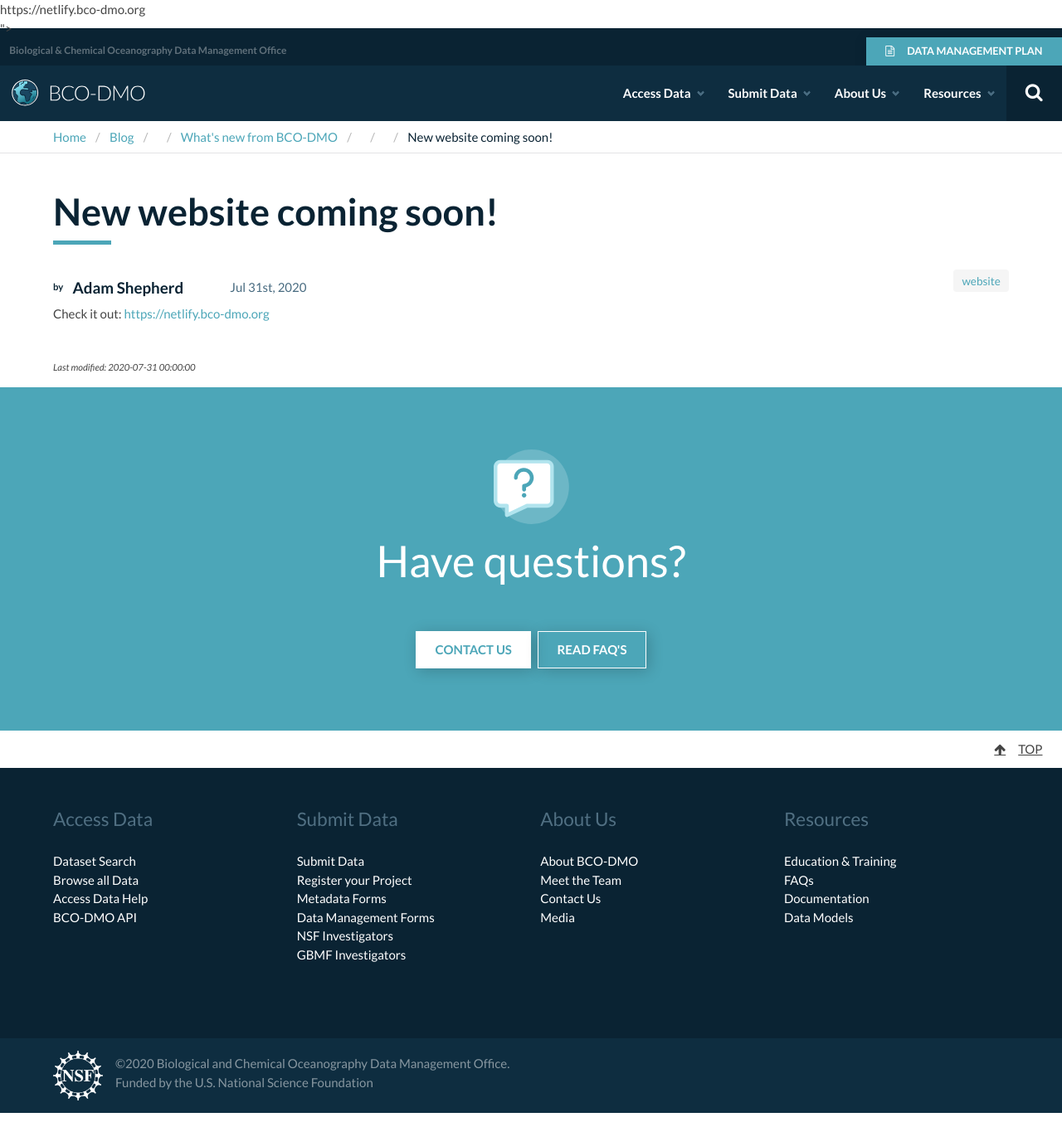
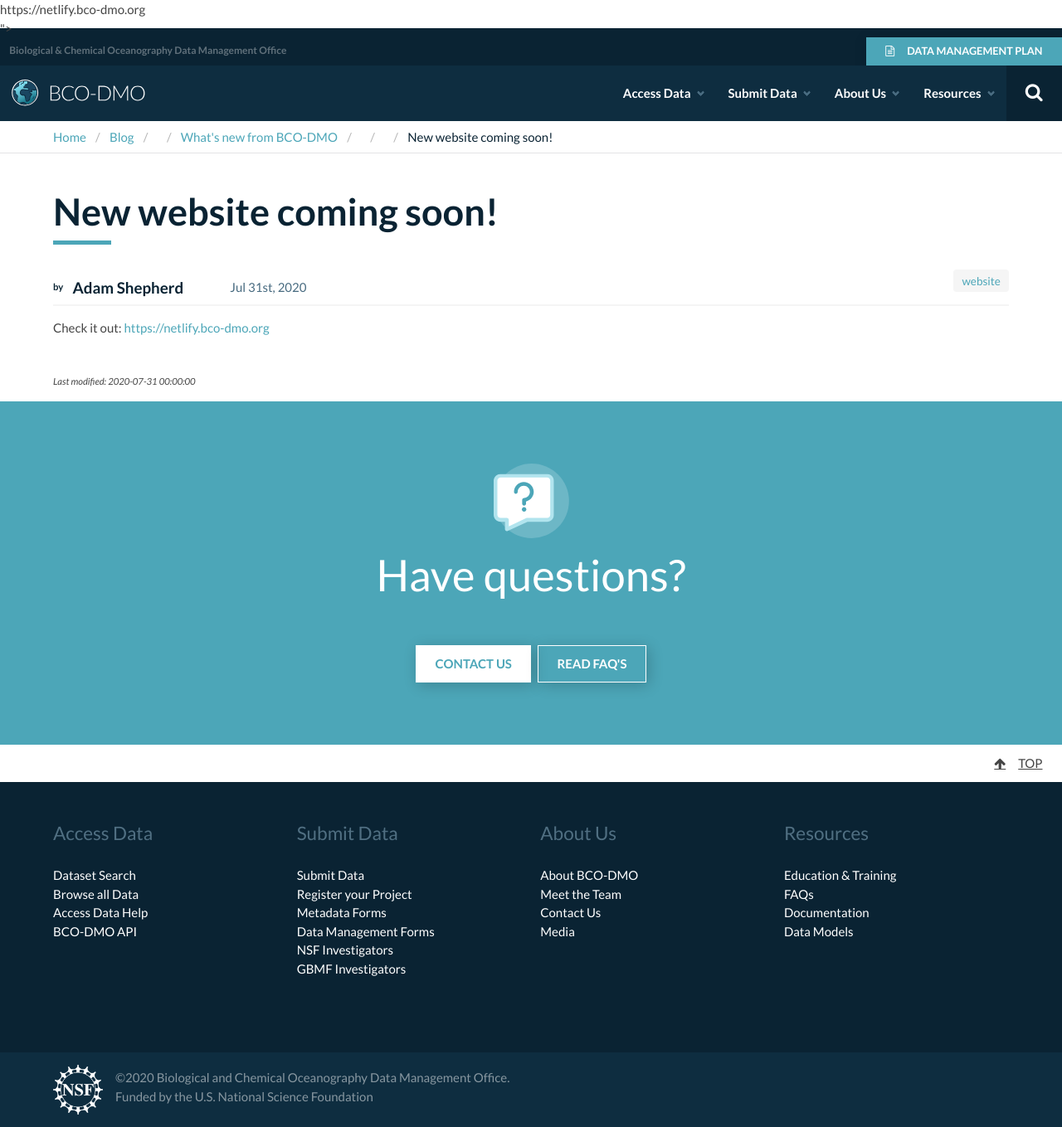
Before and after one commit to BCODMO/blog.bco-dmo.org, a Jekyll site: the page built from _posts/2020-07-31-new-website-coming-soon.md, in a window 1280 px wide. Shown: the whole page at 83% size. Built offline with Jekyll 4.4.1, drawn with Linux system fonts in a browser that asks for light colours.

Commit message:
Update post.html

```diff
--- a/_layouts/post.html
+++ b/_layouts/post.html
@@ -25,6 +25,7 @@
     </p>
   </div>
 </nav>
+<hr class="margin-top-0 margin-bot-1">
 <div class="columns">
   <div class="column">
   {% if page.image %}
```
